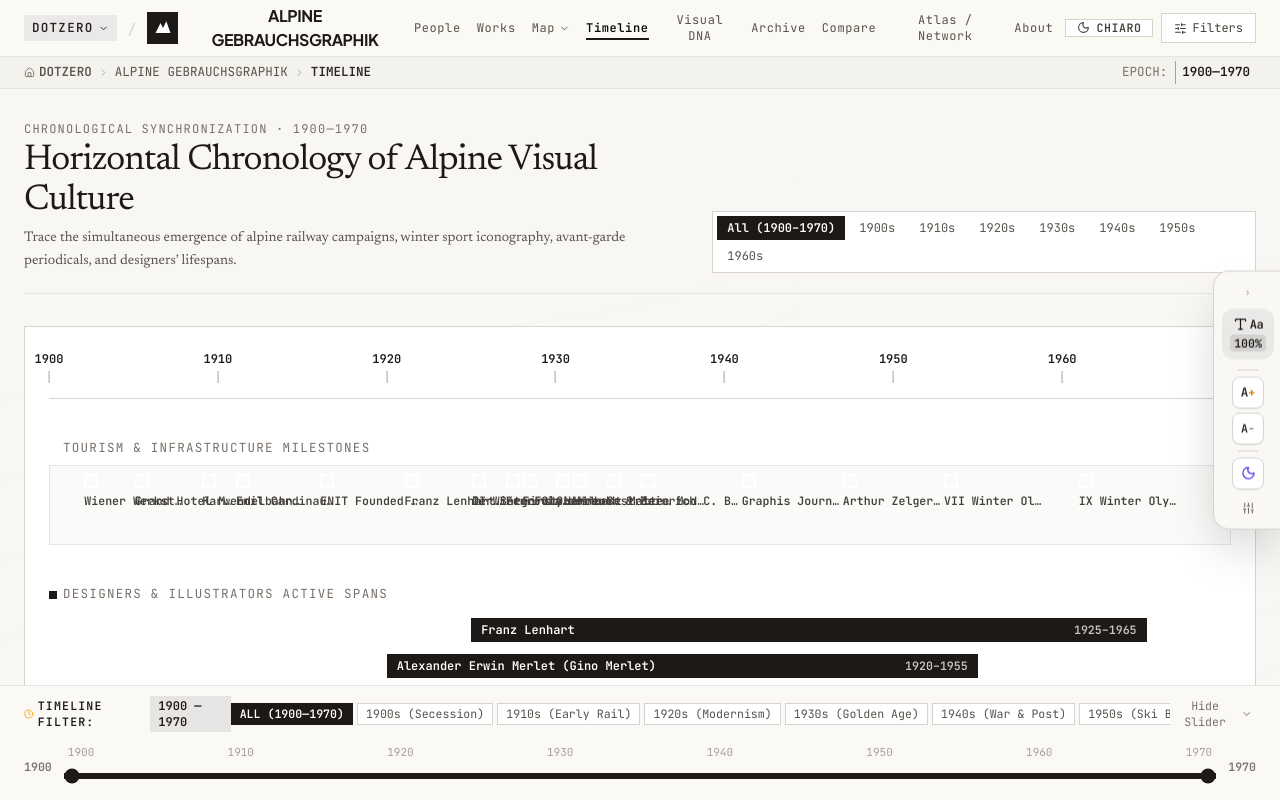
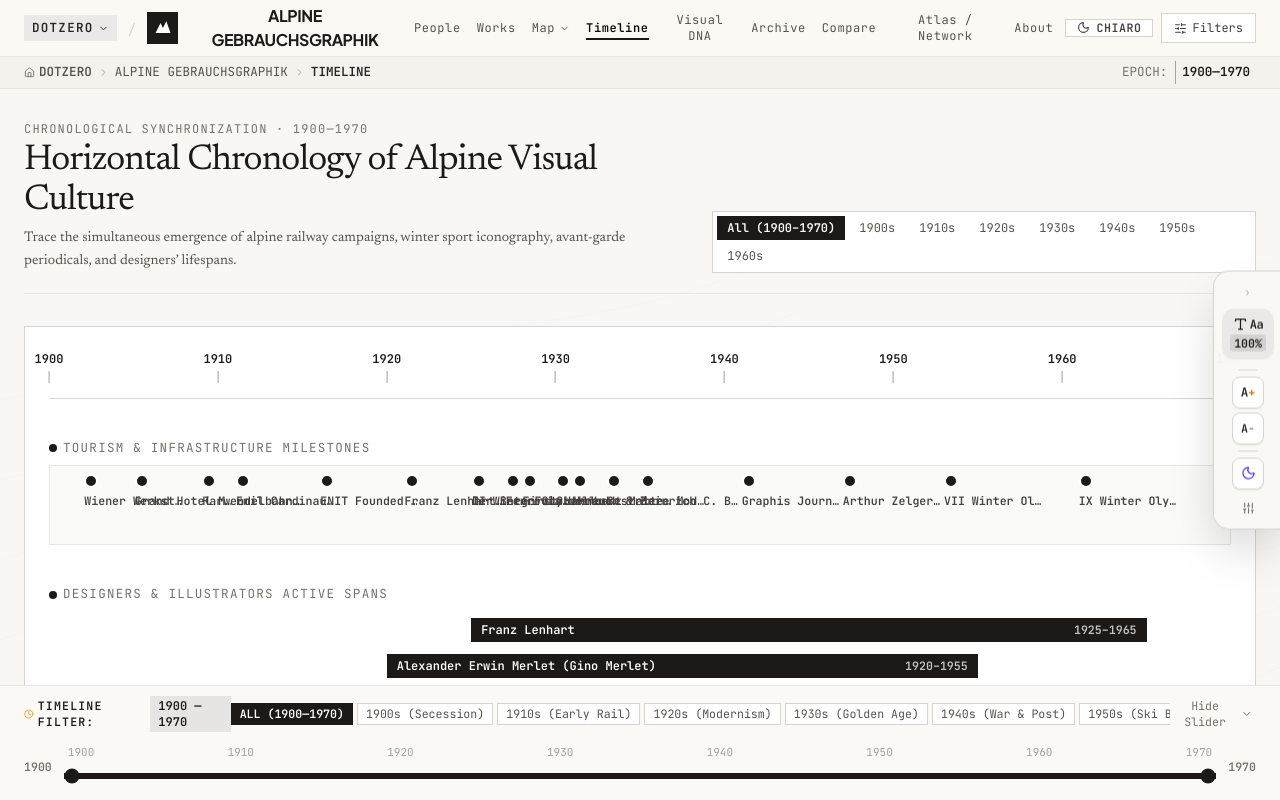
Before and after one commit to Bergtripper/alpine-gebrauchsgraphik, a React (Vite) app: page / in a window 1280 px wide. Both pictures are taken after a click on the button "Timeline". Built offline with nearby package versions, Linux system fonts and the light colour scheme.

Commit message:
Repair timeline marker classes after visual reset

```diff
--- a/src/components/views/TimelineView.tsx
+++ b/src/components/views/TimelineView.tsx
@@ -92,7 +92,7 @@
       {activeAuthor && (
         <div className="p-3 bg-transparent dark:bg-transparent border border-amber-200 dark:border-amber-800  text-xs font-mono flex flex-wrap items-center justify-between gap-2">
           <div className="flex items-center gap-2 text-amber-900 dark:text-amber-200">
-            <span className="w-2 h-2 -full bg-transparent0 animate-pulse" />
+            <span className="w-2 h-2 rounded-full bg-stone-900 dark:bg-stone-100 animate-pulse" />
             <span>
               Author-Scoped Timeline: <strong>{activeAuthor.name}</strong> ({activeAuthor.activeYears})
             </span>
@@ -133,7 +133,7 @@
         {/* Lane 1: Historical Milestones & Tourism Developments */}
         <div className="space-y-2">
           <div className="text-[11px] font-mono uppercase tracking-widest text-stone-500 dark:text-stone-400 flex items-center gap-1.5">
-            <span className="w-2 h-2 -full bg-transparent0 inline-block " />
+            <span className="w-2 h-2 rounded-full bg-stone-900 dark:bg-stone-100 inline-block " />
             <span>Tourism & Infrastructure Milestones</span>
           </div>
 
@@ -146,7 +146,7 @@
                   className="absolute top-2 -translate-x-1/2 group cursor-pointer"
                   style={{ left: `${leftPercent}%` }}
                 >
-                  <div className="w-3.5 h-3.5 -full bg-transparent0 border-2 border-white dark:border-stone-900  flex items-center justify-center group-hover:scale-130 transition-transform" />
+                  <div className="w-3.5 h-3.5 rounded-full bg-stone-900 dark:bg-stone-100 border-2 border-white dark:border-stone-900  flex items-center justify-center group-hover:scale-130 transition-transform" />
                   <div className="hidden group-hover:block absolute bottom-6 left-1/2 -translate-x-1/2 w-64 bg-stone-900 text-white text-xs font-mono p-3 shadow-xl z-30 pointer-events-none border border-stone-700">
                     <div className="text-amber-400 font-bold mb-1">
                       {m.year} · {m.category}
@@ -168,7 +168,7 @@
         {/* Lane 2: Creators' Lifespans & Active Eras */}
         <div className="space-y-2">
           <div className="text-[11px] font-mono uppercase tracking-widest text-stone-500 dark:text-stone-400 flex items-center gap-1.5">
-            <span className="w-2 h-2 -full bg-stone-900 dark:bg-stone-200 inline-block" />
+            <span className="w-2 h-2 rounded-full bg-stone-900 dark:bg-stone-200 inline-block" />
             <span>Designers & Illustrators Active Spans</span>
           </div>
 
@@ -208,7 +208,7 @@
         {/* Lane 3: Catalogued Works */}
         <div className="space-y-2">
           <div className="text-[11px] font-mono uppercase tracking-widest text-stone-500 dark:text-stone-400 flex items-center gap-1.5">
-            <span className="w-2 h-2 -full bg-blue-500 inline-block" />
+            <span className="w-2 h-2 rounded-full bg-blue-500 inline-block" />
             <span>Catalogued Works Produced ({worksInScope.length})</span>
           </div>
 
@@ -246,7 +246,7 @@
         {/* Lane 4: Periodicals & Publications */}
         <div className="space-y-2">
           <div className="text-[11px] font-mono uppercase tracking-widest text-stone-500 dark:text-stone-400 flex items-center gap-1.5">
-            <span className="w-2 h-2 -full bg-purple-500 inline-block" />
+            <span className="w-2 h-2 rounded-full bg-purple-500 inline-block" />
             <span>Magazines & Trade Catalogues</span>
           </div>
 
```
